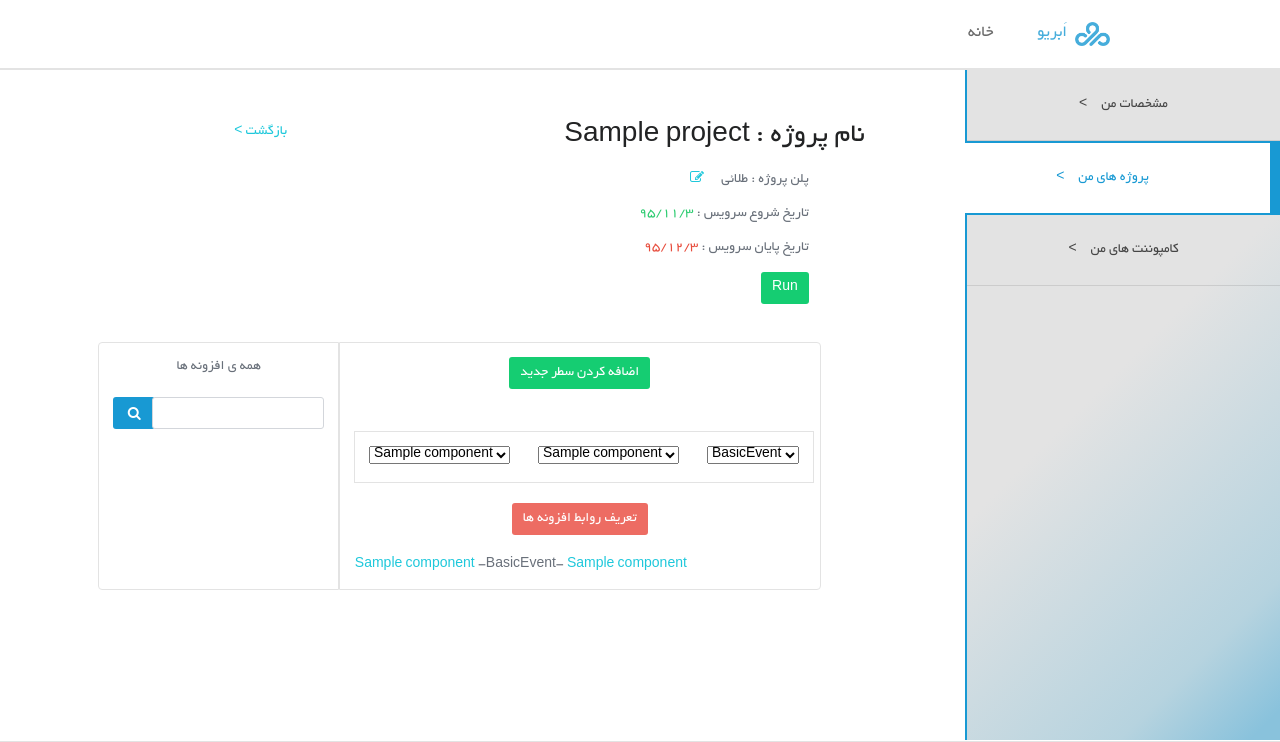
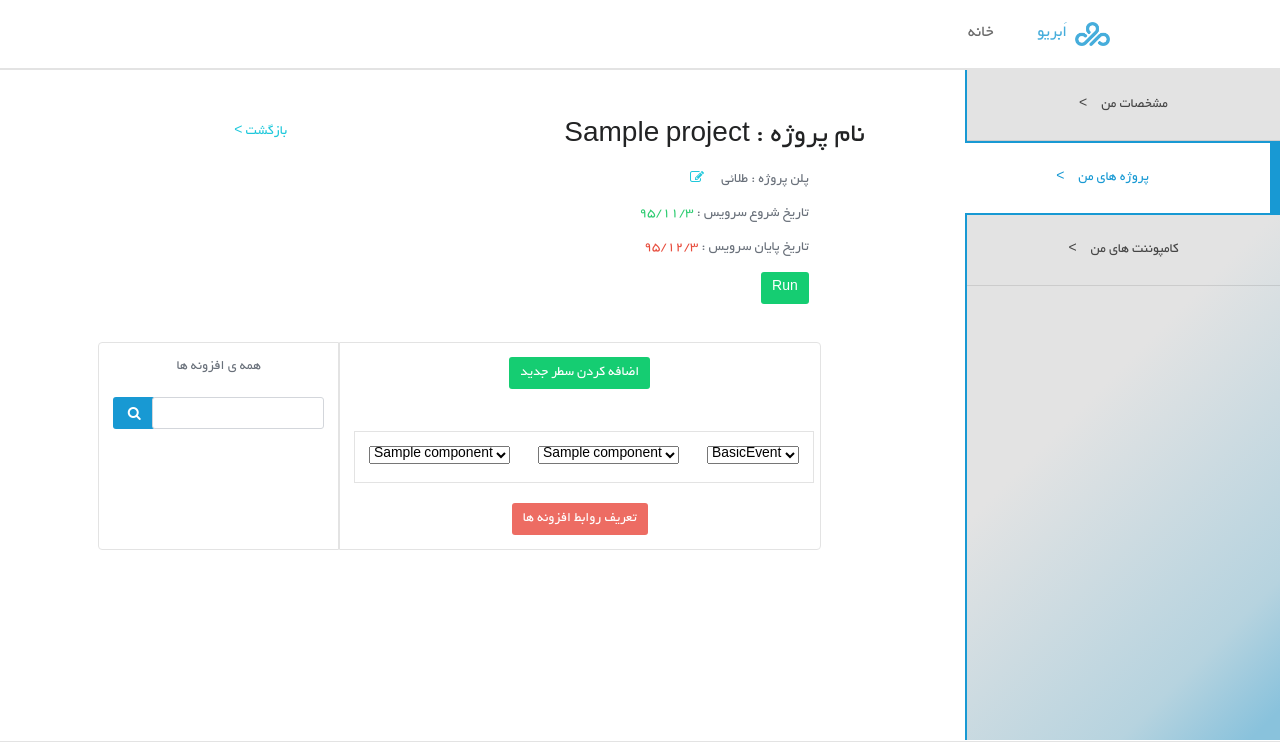
Before and after one commit to nemote95/abrio-website, a Flask app: page /project/1 in a window 1280 px wide. Shown: the top 742 px of the page. Run offline with Flask 2, Linux system fonts and the light colour scheme; a user stored in the database is signed in; tables that the repository leaves empty hold one stand-in row (values such as "Sample post"); data that the repository does not hold is empty; parts of the project's set-up code (start-up, migrations or seed data) failed here and were passed over; some libraries are stand-ins or nearby versions.

Commit message:
delete list of relations in project page

```diff
--- a/application/templates/project/view.html
+++ b/application/templates/project/view.html
@@ -119,25 +119,6 @@
                             <br>
                             <button type="submit" class="button is-danger" onclick="define()">تعریف روابط افزونه ها
                             </button>
-                            <div class="columns info">
-                                <div class="column is-9">
-                                    {% for c1,c2,m,lid in logic_view %}
-                                    <br>
-                                    {% if c1 %}
-                                    <a href="{{url_for('component.view',cid=c1.id)}}">{{c1.name}}</a>
-                                    {% else %}
-                                    <a>Input</a>
-                                    {% endif %}
-                                    -{{m}}-
-                                    {% if c2 %}
-                                    <a href="{{url_for('component.view',cid=c2.id)}}">{{c2.name}}</a>
-                                    {% else %}
-                                    <a>Output</a>
-                                    {% endif %}
-                                    <br>
-                                    {% endfor %}
-                                </div>
-                            </div>
                         </ul>
                     </div>
                 </div>
```
